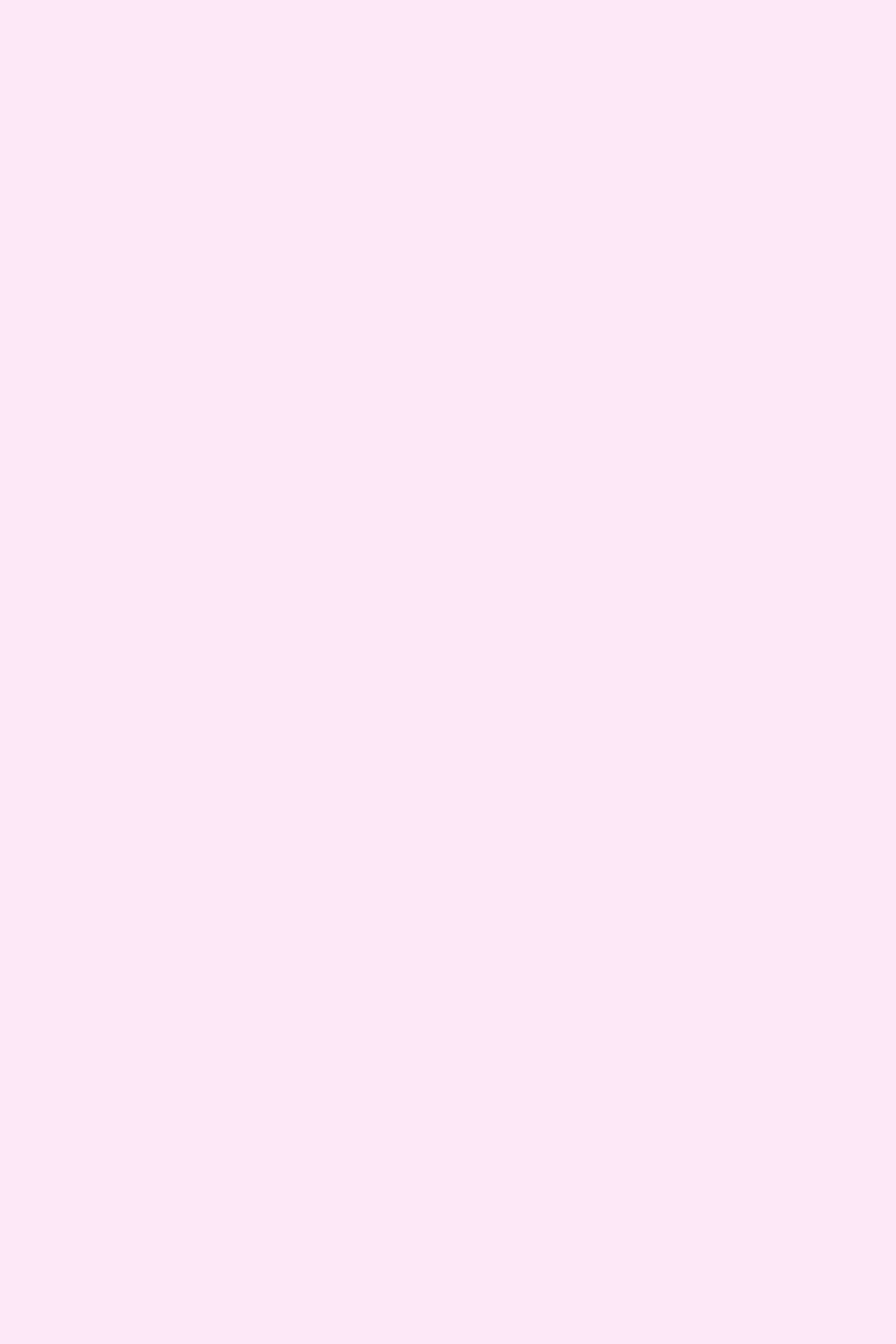
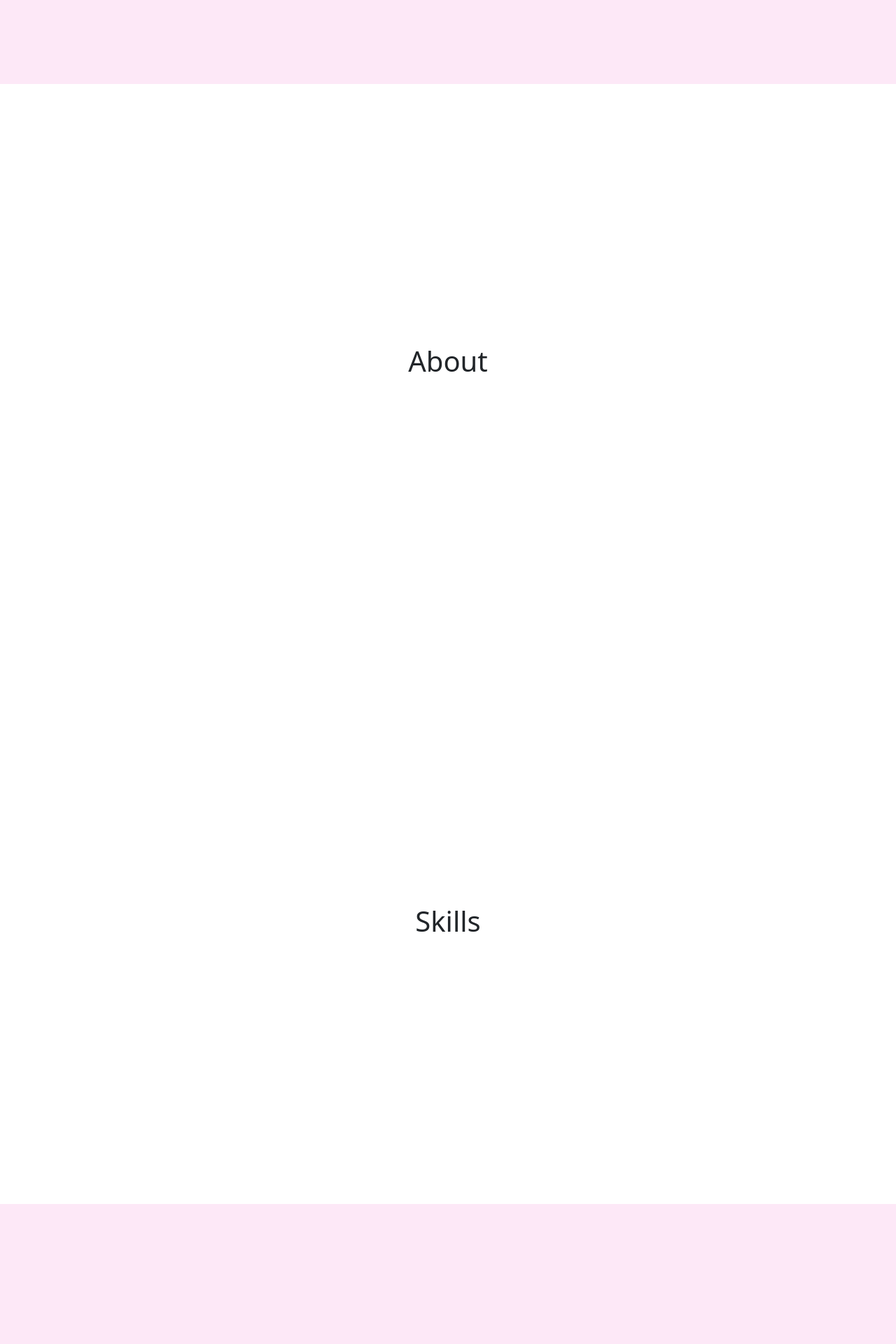
Before and after one commit to inidavies/personal-website, a Next.js app: page / in a window 1280 px wide. Shown: the part 680-2600 px from the top of the page at 70% size. Before the commit the page ends 966 px from the top, so only its background shows below. Built offline with nearby package versions, Linux system fonts and the light colour scheme.

Commit message:
added the rest of the pages

```diff
--- a/public/styles/global.css
+++ b/public/styles/global.css
@@ -33,7 +33,7 @@ body {
 
 #myname{
   width: 100%;
-  height: 900px;
+  height: 100vh;
   display: flex;;
   justify-content: center;
   align-items: center;
@@ -44,3 +44,38 @@ body {
   font-size: 10vw;
   font-weight: 100;
 }
+
+#about{
+  width: 100%;
+  height: 100vh;
+  display: flex;
+  justify-content: center;
+  align-items: center;
+  background-color: #FFFFFF;
+}
+
+#skills{
+  width: 100%;
+  height: 100vh;
+  display: flex;
+  justify-content: center;
+  align-items: center;
+  background-color: #FFFFFF;
+}
+
+#projects{
+  width: 100%;
+  height: 100vh;
+  display: flex;
+  justify-content: center;
+  align-items: center;
+}
+
+#sayhi{
+  width: 100%;
+  height: 100vh;
+  display: flex;
+  justify-content: center;
+  align-items: center;
+  background-color: #FFFFFF;
+}
--- /dev/null
+++ b/src/components/AboutPage/index.tsx
@@ -0,0 +1,8 @@
+function AboutPage() {
+  return (
+    <div id="about">
+      <h1>About</h1>
+    </div>
+  );
+}
+export { AboutPage };
--- a/src/components/NamePage/Navigation.tsx
+++ b/src/components/NamePage/Navigation.tsx
@@ -6,7 +6,7 @@ import ProfilePic from "./ProfilePic";
 
 export default function Navigation() {
   return (
-    <Navbar id="nav-bar" className="bg-body-tertiary">
+    <Navbar id="nav-bar" fixed="top" className="bg-body-tertiary">
       <Container>
         <Navbar.Brand href="/">
           <ProfilePic />
--- /dev/null
+++ b/src/components/ProjectsPage/index.tsx
@@ -0,0 +1,8 @@
+function ProjectsPage() {
+  return (
+    <div id="projects">
+      <h1>Projects</h1>
+    </div>
+  );
+}
+export { ProjectsPage };
--- /dev/null
+++ b/src/components/SayHiPage/index.tsx
@@ -0,0 +1,8 @@
+function SayHiPage() {
+  return (
+    <div id="sayhi">
+      <h1>Say Hi</h1>
+    </div>
+  );
+}
+export { SayHiPage };
--- /dev/null
+++ b/src/components/SkillsPage/index.tsx
@@ -0,0 +1,8 @@
+function SkillsPage() {
+  return (
+    <div id="skills">
+      <h1>Skills</h1>
+    </div>
+  );
+}
+export { SkillsPage };
--- a/src/pages/index.tsx
+++ b/src/pages/index.tsx
@@ -1,6 +1,10 @@
 import React from "react";
 import Head from "next/head";
 import { NamePage, Navigation } from "../components/NamePage";
+import { SkillsPage } from "../components/SkillsPage";
+import { AboutPage } from "../components/AboutPage";
+import { ProjectsPage } from "../components/ProjectsPage";
+import { SayHiPage } from "../components/SayHiPage";
 import "bootstrap/dist/css/bootstrap.min.css";
 
 export default function Home() {
@@ -11,6 +15,10 @@ export default function Home() {
       </Head>
       <Navigation />
       <NamePage />
+      <AboutPage />
+      <SkillsPage />
+      <ProjectsPage />
+      <SayHiPage />
     </>
   );
 }
```
